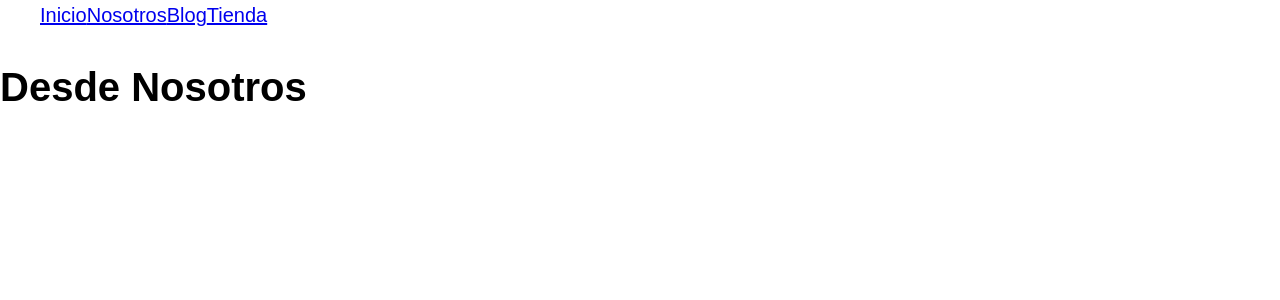
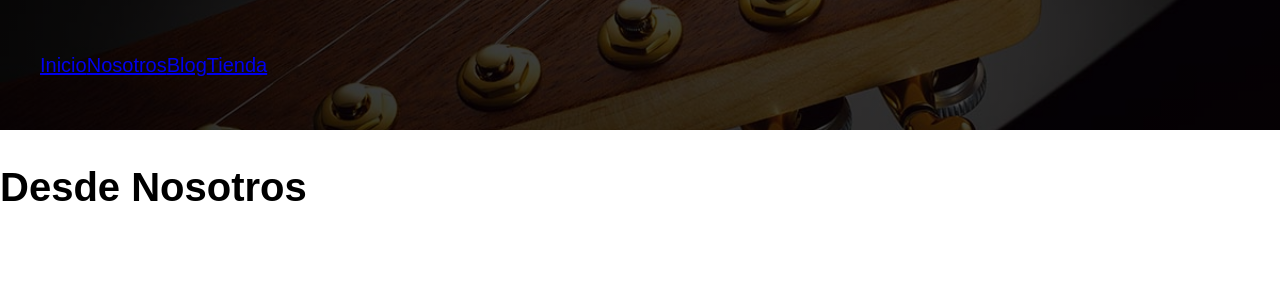
Before and after one commit to HectorCode8/guitar_app, a Next.js app: page /nosotros in a window 1280 px wide. Shown: the top 300 px of the page. Built offline with nearby package versions, Linux system fonts and the light colour scheme.

Commit message:
aff module css and more styles

```diff
--- a/components/Header.js
+++ b/components/Header.js
@@ -1,16 +1,19 @@
 import Link from 'next/link'
+import styles from '../styles/header.module.css'
 
 const Header = () => {
   return (
-    <header>
+    <header className={styles.header}>
         <div className="contenedor">
-            <div></div>
+            <div>
 
-            <nav>
+            </div>
+
+            <nav className={styles.navegacion}>
                 <Link href="/">Inicio</Link>
-                <Link href="/">Nosotros</Link>
-                <Link href="/">Blog</Link>
-                <Link href="/">Tienda</Link>
+                <Link href="/nosotros">Nosotros</Link>
+                <Link href="/blog">Blog</Link>
+                <Link href="/tienda">Tienda</Link>
             </nav>
 
         </div>
--- a/components/Layout.js
+++ b/components/Layout.js
@@ -13,7 +13,7 @@ const Layout = ({children, pagina}) => {
                 content="Sitio Web de venta de guitarras" />
         </Head>
 
-        <Header />
+        <Header/>
 
 
         {children}
--- /dev/null
+++ b/styles/Header.module.css
@@ -0,0 +1,7 @@
+.header {
+    background-image: linear-gradient(to right, rgb(0 0 0 / .8), rgb(0 0 0 / .7)),
+    url(../public/img/header.jpg);
+    background-size: cover;
+    background-position: 50%;
+    padding: 5rem 0;
+}
```
